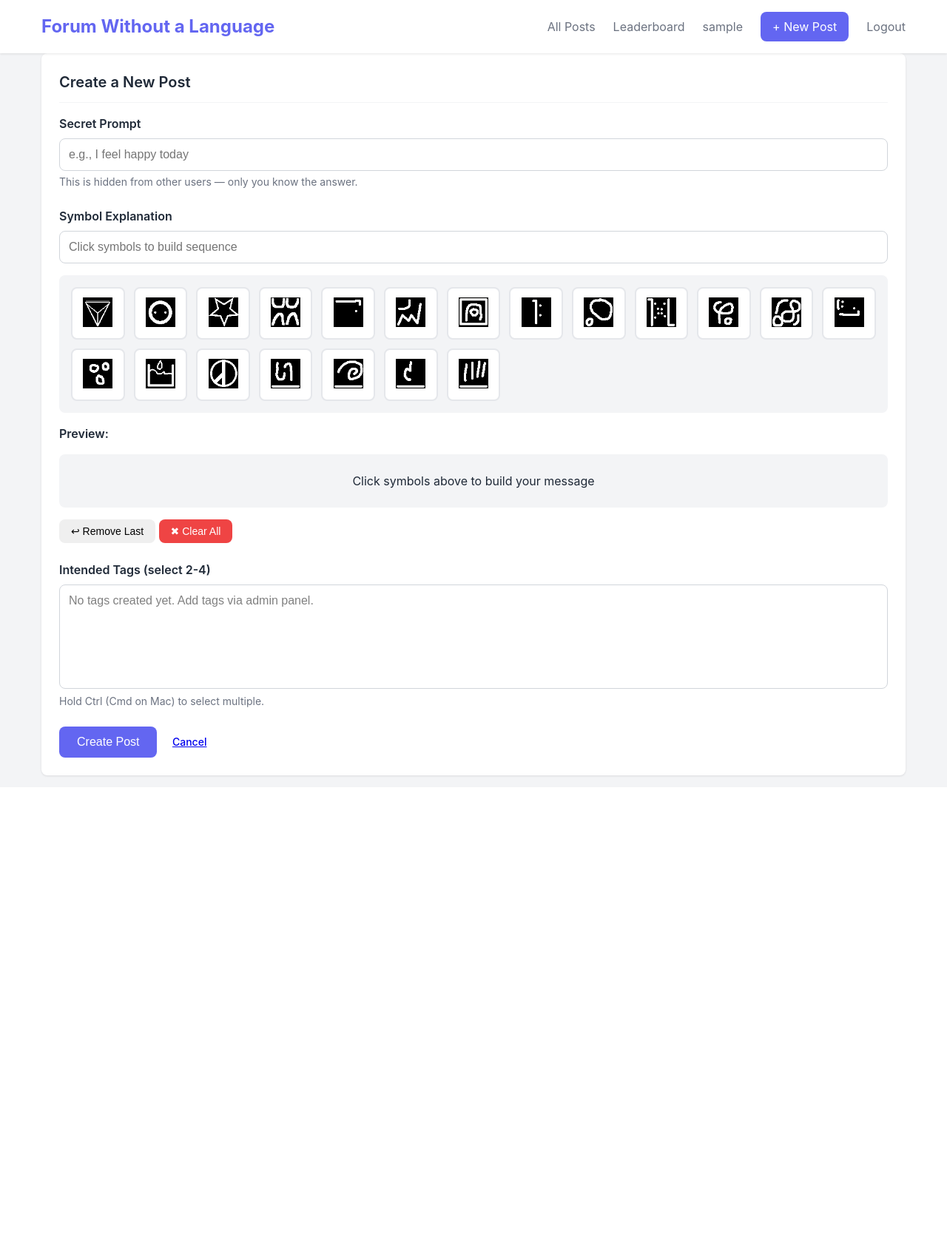
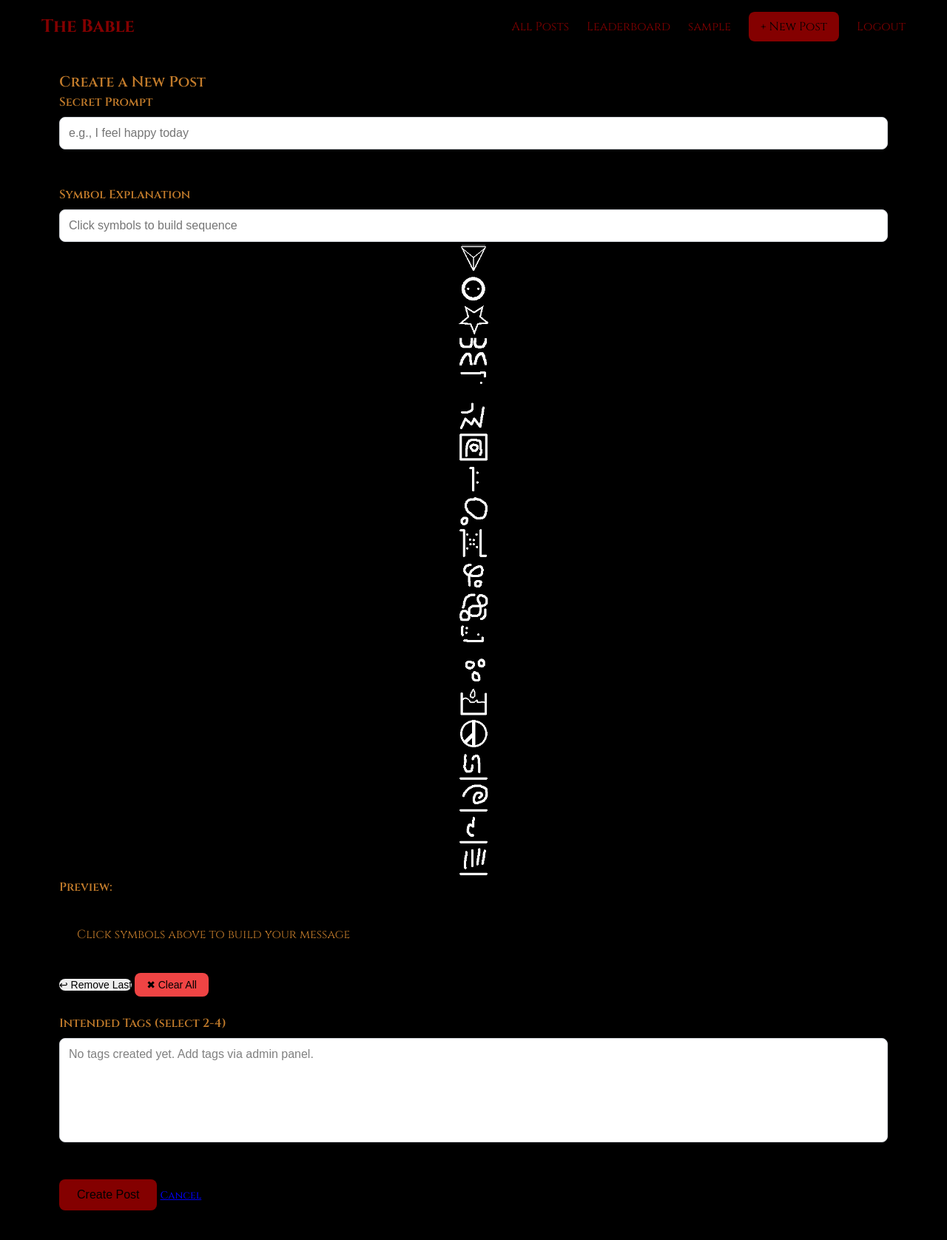
Before and after one commit to makazis/ForumWithoutALanguage, a Django app: page /post/create/ in a window 1280 px wide. Shown: the whole page at 74% size. Before the commit the page ends 1052 px from the top, so only its background shows below. Run offline with Django 5.2, Linux system fonts and the light colour scheme; the visitor is signed in with stand-in values (Sample User, id 1); data that the repository does not hold is empty.

Commit message:
sick UI overhaul

```diff
--- a/iloveforuming/posts/static/css/style.css
+++ b/iloveforuming/posts/static/css/style.css
@@ -1,22 +1,27 @@
-/* posts/static/css/style.css */
-
-/* ===== CSS VARIABLES (Easy to change colors globally) ===== */
+@import url('https://fonts.googleapis.com/css2?family=Cinzel:wght@400..900&display=swap');
 :root {
-    --primary-color: #6366f1;
-    --primary-dark: #4f46e5;
-    --secondary-color: #10b981;
+    --primary-color: #840000;
+    --primary-dark: #db0000;
+    --secondary-color: #73002e;
     --danger-color: #ef4444;
-    --warning-color: #f59e0b;
-    --dark: #1f2937;
-    --gray: #6b7280;
-    --light-gray: #f3f4f6;
-    --white: #ffffff;
+    --warning-color: #00f2ff;
+    --dark: #c37c2b;
+    --gray: #000000;
+    --light-gray: #000000;
+    --white: #000000;
     --shadow: 0 1px 3px rgba(0,0,0,0.1);
     --shadow-lg: 0 10px 15px -3px rgba(0,0,0,0.1);
     --radius: 0.5rem;
 }
 
-/* ===== GLOBAL STYLES ===== */
+
+.cinzel-uniquifier {
+  font-family: "Cinzel", serif;
+  font-optical-sizing: auto;
+  font-weight: 500;
+  font-style: normal;
+}
+
 * {
     margin: 0;
     padding: 0;
@@ -24,7 +29,7 @@
 }
 
 body {
-    font-family: -apple-system, BlinkMacSystemFont, 'Segoe UI', Roboto, sans-serif;
+    font-family: "Cinzel", serif;
     background-color: var(--light-gray);
     color: var(--dark);
     line-height: 1.5;
@@ -36,7 +41,7 @@ body {
     padding: 0 1rem;
 }
 
-/* ===== NAVBAR ===== */
+
 .navbar {
     background: var(--white);
     box-shadow: var(--shadow);
@@ -72,13 +77,13 @@ body {
 }
 
 .nav-link {
-    color: var(--gray);
+    color: var(--primary-color);
     text-decoration: none;
     transition: color 0.2s;
 }
 
 .nav-link:hover {
-    color: var(--primary-color);
+    color: var(--primary-dark);
 }
 
 .btn-primary {
@@ -110,7 +115,6 @@ body {
     text-decoration: none;
 }
 
-/* ===== CARD COMPONENT ===== */
 .card {
     background: var(--white);
     border-radius: var(--radius);
@@ -119,43 +123,33 @@ body {
     margin-bottom: 1rem;
 }
 
-.card-header {
-    border-bottom: 1px solid var(--light-gray);
-    padding-bottom: 0.75rem;
-    margin-bottom: 1rem;
-    display: flex;
-    justify-content: space-between;
-    align-items: center;
-}
-
 .card-title {
     font-size: 1.25rem;
     font-weight: 600;
 }
 
-/* ===== SYMBOL DISPLAY ===== */
 .symbol-container {
     background: var(--light-gray);
     border-radius: var(--radius);
     padding: 1.5rem;
-    text-align: center;
+    text-align: left;
     margin: 1rem 0;
 }
 
 .symbol-grid {
     display: flex;
     flex-wrap: wrap;
-    justify-content: center;
+    justify-content: left;
     gap: 0.5rem;
 }
 
 .symbol-img {
     width: 56px;
     height: 56px;
-    border: 2px solid #e5e7eb;
+    border: 2px solid #000000;
     border-radius: var(--radius);
     background: var(--white);
-    padding: 0.25rem;
+    padding: 0rem;
     transition: transform 0.2s;
 }
 
@@ -176,19 +170,16 @@ body {
 /* ===== SYMBOL KEYBOARD ===== */
 .symbol-keyboard {
     display: grid;
-    grid-template-columns: repeat(auto-fill, minmax(70px, 1fr));
-    gap: 0.75rem;
-    padding: 1rem;
+    grid-template-columns: repeat(auto-fill, minmax(px, 1fr));
+    gap: 0rem;
+    padding: 0rem;
     background: var(--light-gray);
-    border-radius: var(--radius);
-    margin: 1rem 0;
 }
 
 .symbol-btn {
     background: var(--white);
-    border: 2px solid #e5e7eb;
-    border-radius: var(--radius);
-    padding: 0.75rem;
+    border: 0px solid #e5e7eb;
+    padding: 0rem;
     cursor: pointer;
     transition: all 0.2s;
     text-align: center;
@@ -287,7 +278,7 @@ body {
 
 /* ===== BUTTONS ===== */
 .btn {
-    padding: 0.5rem 1rem;
+
     border-radius: var(--radius);
     border: none;
     cursor: pointer;
@@ -349,7 +340,7 @@ body {
     }
 
     .symbol-keyboard {
-        grid-template-columns: repeat(auto-fill, minmax(60px, 1fr));
+        grid-template-columns: repeat(auto-fill, minmax(20px, 1fr));
     }
 }
 
--- a/iloveforuming/posts/templates/posts/components/navbar.html
+++ b/iloveforuming/posts/templates/posts/components/navbar.html
@@ -1,8 +1,9 @@
 <!-- posts/templates/posts/components/navbar.html -->
 <nav class="navbar">
     <div class="navbar-inner">
+
         <a href="{% url 'post_list' %}" class="logo">
-             Forum Without a Language
+            The Bable
         </a>
 
         <div class="nav-links">
--- a/iloveforuming/posts/templates/posts/post_detail.html
+++ b/iloveforuming/posts/templates/posts/post_detail.html
@@ -124,7 +124,7 @@
     <!-- Comments Section (coming soon) -->
     <div class="card mt-3">
         <div class="card-header">
-            <h3 class="font-bold">💬 Symbol Comments</h3>
+            <h3 class="font-bold"> Symbol Comments</h3>
             {% if user.is_authenticated and not has_guessed %}
                 <button onclick="toggleCommentForm()" class="btn-secondary text-sm">
                     Add Comment
--- a/iloveforuming/posts/templates/posts/post_list.html
+++ b/iloveforuming/posts/templates/posts/post_list.html
@@ -11,8 +11,8 @@
     {% for post in posts %}
     <div class="card">
         <div class="card-header">
-            <span class="text-gray-500">By {{ post.author.username }}</span>
-            <span class="text-gray-400 text-sm">{{ post.created_at|date:"M d, Y" }}</span>
+
+
         </div>
 
         {% with symbol_codes=post.get_symbol_codes %}
@@ -21,6 +21,8 @@
 
         <div class="mt-2">
             <a href="{% url 'post_detail' post.id %}" class="btn-primary">View & Guess →</a>
+            <span class="text-gray-500">               By {{ post.author.username }} | </span> <span class="text-gray-400 text-sm">{{ post.timestamp|date:"M d, Y" }}</span>
+
         </div>
     </div>
     {% empty %}
--- a/iloveforuming/posts/templates/posts/user_profile.html
+++ b/iloveforuming/posts/templates/posts/user_profile.html
@@ -99,7 +99,7 @@
 
 .stat-label {
     font-size: 0.875rem;
-    color: var(--gray);
+    color: var(--primary-color);
 }
 
 .post-item {
```
Also changed, not shown: iloveforuming/posts/templates/posts/leaderboard.html (+4 -4 lines).
